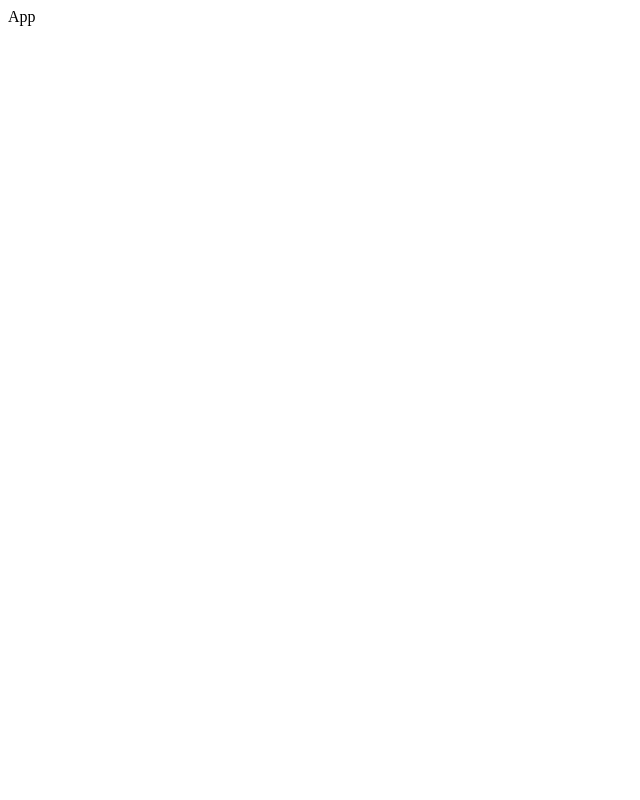
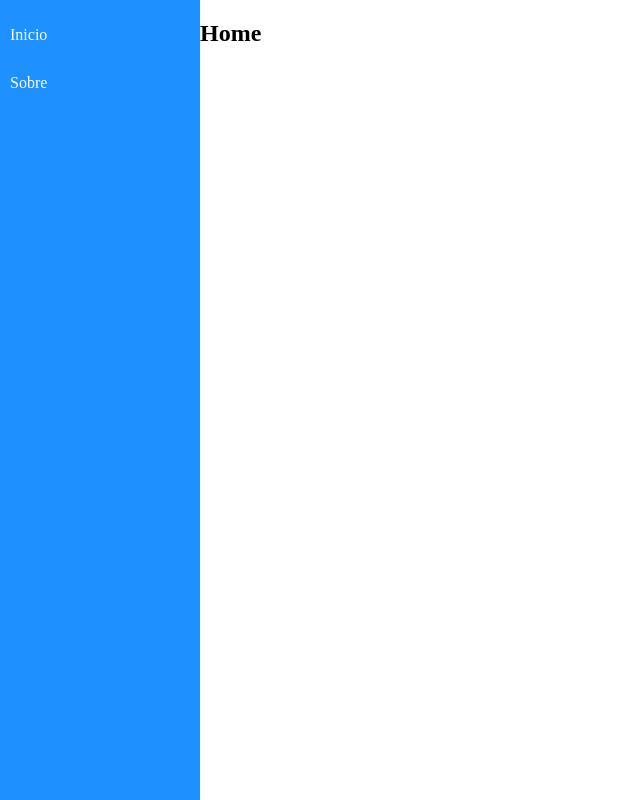
Before and after one commit to Lukas656/Navegacao-react-router, a React (Create React App) app: page / in a window 1280 px wide. Shown: the whole page, without its empty margins (0-640 px from the left). Built offline with nearby package versions, Linux system fonts and the light colour scheme.

Commit message:
Inicando css

```diff
--- a/src/components/layout/Content.jsx
+++ b/src/components/layout/Content.jsx
@@ -1,11 +1,19 @@
+import "./content.css";
 import React from "react";
-import './content.css'
+import { Routes, Route } from "react-router-dom"; // Importe esses arquivos
+
+import Home from "../../views/examples/Home";
+import About from "../../views/examples/About";
 
 const Content = props => (
-  <main className="content">
-    Content
+  <main className="Content">
+
+    <Routes>
+      <Route path="/about" element={<About />} />
+      <Route path="/" exact element={<Home />} />
+    </Routes>
+
   </main>
-
-)
+);
 
 export default Content;
--- a/src/components/layout/Menu.jsx
+++ b/src/components/layout/Menu.jsx
@@ -1,11 +1,16 @@
 import React from "react";
 import './menu.css'
 
-const Menu = props => (
-  <aside className="menu">
-    Menu
+function Menu(props) {
+  return (
+    <aside className="menu">
+    <nav>
+      <ul>
+        <li><a href="/">Inicio</a></li>
+        <li><a href="/">Sobre</a></li>
+      </ul>
+    </nav>
   </aside>
-
-)
-
+    );
+}
 export default Menu;
--- a/src/components/layout/content.css
+++ b/src/components/layout/content.css
@@ -0,0 +1,7 @@
+.content{
+    display: flex;
+    flex: 1;
+    background-color: #6e6e6e67;
+    padding: 30px;
+
+}
--- a/src/components/layout/menu.css
+++ b/src/components/layout/menu.css
@@ -1,3 +1,28 @@
 .menu{
+    display: flex;
+    flex-basis: 200px;
+    background-color: dodgerblue;
+}
 
+.menu ul{
+    list-style: none;
+    padding: 0;
 }
+.menu nav{
+    flex: 1;
+}
+.menu li{
+    display: flex;
+}
+.menu li a{
+    flex: 1;
+    text-decoration: none;
+    color: #fff;
+    font-size: 1rem;
+    margin-bottom: 10px;
+    padding: 10px;
+}
+
+.menu li a:hover{
+    background-color: #00000020;
+}
--- /dev/null
+++ b/src/index.css
@@ -0,0 +1,3 @@
+body{
+    margin: 0;
+}
--- a/src/index.js
+++ b/src/index.js
@@ -1,6 +1,7 @@
 import React from 'react';
 import ReactDOM from 'react-dom/client';
 import App from './views/App';
+import './index.css'
 import reportWebVitals from './reportWebVitals';
 
 const root = ReactDOM.createRoot(document.getElementById('root'));
--- a/src/views/App.jsx
+++ b/src/views/App.jsx
@@ -1,11 +1,21 @@
 import React from "react";
 import './app.css'
 
-const App = props => (
-  <div className="app">
-    App
-  </div>
+import { BrowserRouter } from 'react-router-dom'
 
-)
+import Menu from '../components/layout/Menu'
+import Content from '../components/layout/Content'
 
+function App(props) {
+  return (
+    <>
+      <div className="app">
+        <BrowserRouter>
+          <Menu />
+          <Content />
+        </BrowserRouter>
+      </div>
+    </>
+    );
+}
 export default App;
--- a/src/views/app.css
+++ b/src/views/app.css
@@ -1,3 +1,4 @@
 .app{
-
+    display: flex;
+    height: 100vh;
 }
```
